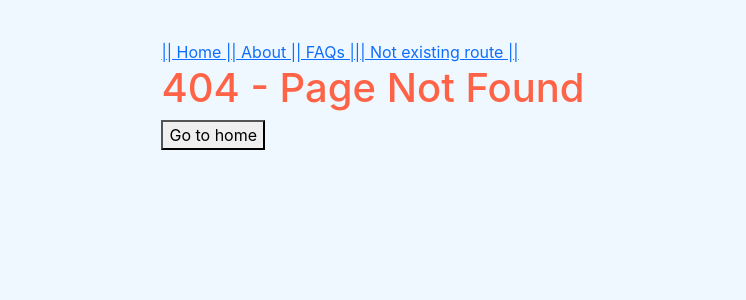
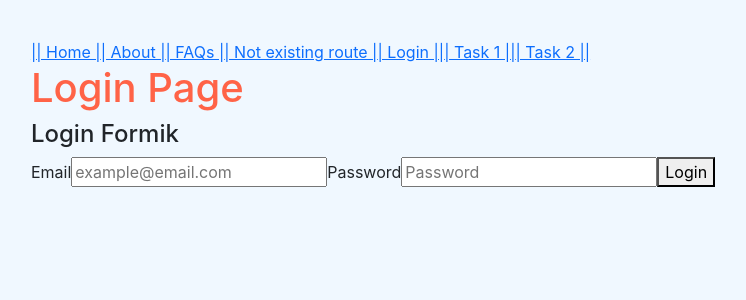
Before and after one commit to MartinezCG/ob-react1, a React (Create React App) app in the folder hola-mundo/: page /login in a window 1280 px wide. Before the commit this address had no page. Shown: the top 300 px of the page, without its empty margins (267-1013 px from the left). Built offline with nearby package versions, Linux system fonts and the light colour scheme.

Commit message:
Sesion 16 y 17 (hecha con Router v6 - fail)

```diff
--- a/hola-mundo/src/AppRoutingOne.js
+++ b/hola-mundo/src/AppRoutingOne.js
@@ -1,12 +1,43 @@
-import { BrowserRouter as Router, Route, Routes, Link } from "react-router-dom";
+import { BrowserRouter as Router, Route, Routes, Link, Navigate } from "react-router-dom";
+import { useEffect } from "react";
 import HomePage from "./pages/home/HomePage";
 import NotFoundPage from "./pages/404/NotFoundPage";
 import AboutPage from "./pages/about-faqs/AboutPage";
 import ProfilePage from "./pages/profile/profilePage";
 import TaskPage from "./pages/tasks/TaskPage";
 import TaskDetailPage from "./pages/tasks/taskDetailPage";
+import LoginPage from "./pages/auth/LoginPage";
 
 function AppRoutingOne() {
+
+  let logged = false
+
+  let taskList = [
+    {
+      id: 1,
+      name: 'Task 1',
+      description: 'My first Task'
+    },
+    {
+      id: 2,
+      name: 'Task 2',
+      description: 'My second Task'
+    }
+  ]
+
+
+  useEffect(() => {
+    logged = localStorage.getItem('credentials')
+    console.log ('User Logged?', logged)
+  }, []);
+
+
+  const redirectHome = () => {
+    alert('You must be logged in. Redirecting to home...')
+    return(
+
+    <HomePage/>)
+  }
 
   return (
     <Router>
@@ -15,8 +46,14 @@ function AppRoutingOne() {
         <aside>
           <Link to='/'>|| Home |</Link>
           <Link to='/about'>| About |</Link>
-          <Link to='/faqs'>| FAQs ||</Link>
-          <Link to='/any404'>| Not existing route ||</Link>
+          <Link to='/faqs'>| FAQs |</Link>
+          <Link to='/any404'>| Not existing route |</Link>
+          <Link to='/login'>| Login ||</Link>
+          <Link to='/task/1'>| Task 1 ||</Link>
+          <Link to='/task/2'>| Task 2 ||</Link>
+
+
+
         </aside>
 
         <main>
@@ -27,12 +64,36 @@ function AppRoutingOne() {
           <Routes>
             {/* In the actual version of React-router-dom the word or prop 'exact'
             has been removed  */}
+
             <Route exact path="/" element= { <HomePage /> } />
+            {/* PENDIENTE: VER COMO MOSTRAR UN ALERT Y QUE LUEGO REDIRIJA, probar con un ONCLICK*/}
+            <Route exact path="/login" element= { logged ? <HomePage/> : <LoginPage /> }/>
             <Route path='/about' element= { <AboutPage /> }/>
             <Route path='/faqs' element= { <AboutPage /> }/>
-            <Route path='/profile' element= { <ProfilePage /> }/>
+
+            {/* Redirect doesn't work in v6, put the element to go in the ternary operator instead
+
+            or use Navigate from React route dom to do it */}
+
+            {/* PENDIENTE: VER COMO MOSTRAR UN ALERT Y QUE LUEGO REDIRIJA */}
+            <Route path='/profile' element= { logged ? <ProfilePage /> : <Navigate to = '/login'/> }>
+
+              {/* {
+                logged ? <ProfilePage /> :
+                  redirect('/')
+              } */}
+
+            </Route>
             <Route path='/tasks' element= { <TaskPage /> }/>
-            <Route path='/tasks/:id' element= { <TaskDetailPage /> }/>
+            {/* <Route path='/tasks/:id'  element= { <TaskDetailPage /> }/> */}
+            <Route path='/tasks/:id'  element= { (match) => <TaskDetailPage task={taskList[match.params.id-1]} /> }/>
+
+            {/* <Route path='/tasks/:id'
+                  render = {
+                    ({match}) => (<TaskDetailPage task = {taskList[match.params.id-1]} />)
+                  }
+
+            </Route> */}
 
             {/* 404 - Page not Found */}
             {/* You need to put the path on every route, or it will compile
--- a/hola-mundo/src/components/pure/forms/loginFormik.jsx
+++ b/hola-mundo/src/components/pure/forms/loginFormik.jsx
@@ -1,4 +1,5 @@
 import React from 'react';
+import { useNavigate } from "react-router-dom";
 import { Formik, Field, Form, ErrorMessage } from 'formik';
 import * as Yup from 'yup'
 
@@ -16,6 +17,8 @@ const loginSchema = Yup.object().shape(
 
 
 const LoginFormik = () => {
+
+    const history = useNavigate()
 
     const initialCredentials = {
         email:'',
@@ -37,7 +40,8 @@ const LoginFormik = () => {
                     alert(JSON.stringify(values, null, 2));
 
                     // We save the data in localStorage
-                    localStorage.setItem('credentials', values)
+                    await localStorage.setItem('credentials', values)
+                    history('/profile')
                 }}
             >
 
--- a/hola-mundo/src/pages/auth/LoginPage.jsx
+++ b/hola-mundo/src/pages/auth/LoginPage.jsx
@@ -1,9 +1,11 @@
 import React from 'react';
+import LoginFormik from '../../components/pure/forms/loginFormik'
 
 const LoginPage = () => {
     return (
         <div>
             <h1>Login Page</h1>
+            <LoginFormik></LoginFormik>
         </div>
     );
 }
--- a/hola-mundo/src/pages/tasks/taskDetailPage.jsx
+++ b/hola-mundo/src/pages/tasks/taskDetailPage.jsx
@@ -1,13 +1,16 @@
 import React from 'react';
 import { useParams } from "react-router-dom";
+import TaskListComponent from '../../components/container/task_list';
 
-const TaskDetailPage = () => {
+const TaskDetailPage = ({task}) => {
 
     const {id} = useParams()
 
     return (
         <div>
             <h1>Task Detail - {id} </h1>
+            <h2> {task.name} </h2>
+            <h3> {task.description} </h3>
         </div>
     );
 }
```
